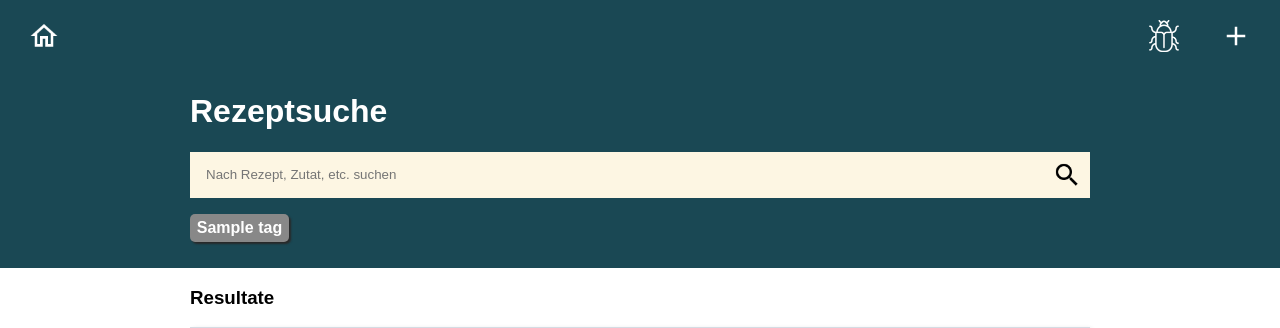
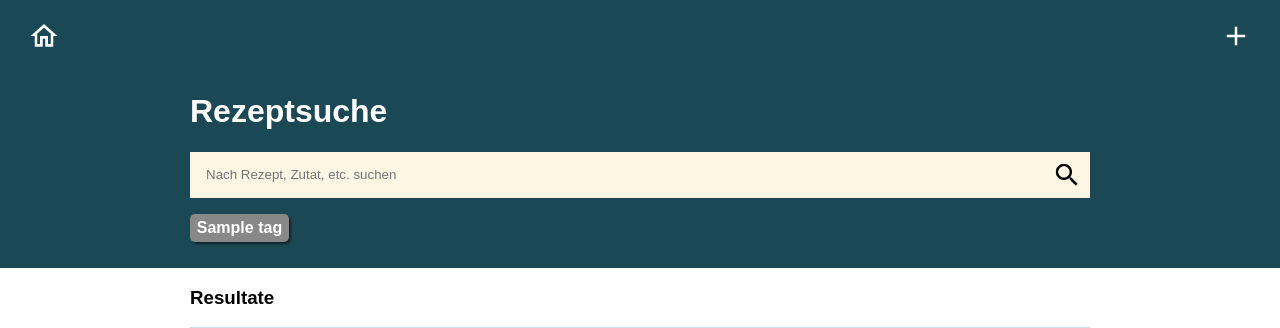
Before and after one commit to piMoll/recipy, a Django app: page /recipes/ in a window 1280 px wide. Shown: the top 328 px of the page. Run offline with Django 3.2, Linux system fonts and the light colour scheme; tables that the repository leaves empty hold one stand-in row (values such as "Sample post"); grey boxes marked "Sample" are stand-in pictures.

Commit message:
small fixes: simpler shadow for tags, fancier app-bar buttons

```diff
--- a/recipes/static/recipes/style.css
+++ b/recipes/static/recipes/style.css
@@ -64,10 +64,8 @@ body {
   font-size: 1rem;
   font-weight: bold;
   text-decoration: none;
-  box-shadow: 2px 2px 2px #adadad;
+  box-shadow: 2px 2px 2px rgba(0, 0, 0, 0.5);
   cursor: pointer; }
-  .tag.darkbg {
-    box-shadow: 2px 2px 2px #292929; }
 
 .recipe-times {
   margin: 0.5rem 0;
@@ -290,6 +288,11 @@ body {
   background-repeat: no-repeat;
   background-size: 32px 32px; }
 
+.button-close a:after {
+  background-image: url("close_white.png");
+  background-repeat: no-repeat;
+  background-size: 32px 32px; }
+
 .button-save input {
   padding: 0;
   border: 0;
--- a/recipes/static/recipes/style.scss
+++ b/recipes/static/recipes/style.scss
@@ -85,12 +85,8 @@ $page-gutter-width: 900px;
     font-size: 1rem;
     font-weight: bold;
     text-decoration: none;
-    box-shadow: 2px 2px 2px #adadad;
+    box-shadow: 2px 2px 2px rgba(0, 0, 0, 0.5);
     cursor: pointer;
-
-    &.darkbg {
-        box-shadow: 2px 2px 2px #292929;
-    }
 }
 
 .recipe-times {
@@ -405,6 +401,12 @@ $header-font: white;
     background-size: 32px 32px;
 }
 
+.button-close a:after {
+    background-image: url("close_" + $header-font + ".png");
+    background-repeat: no-repeat;
+    background-size: 32px 32px;
+}
+
 .button-save {
     input {
         padding: 0;
--- a/recipes/templates/recipes/search.html
+++ b/recipes/templates/recipes/search.html
@@ -25,7 +25,7 @@
         {% for tag, query, state in tag_list %}
             <a style="color:{{ tag.font }};background-color:{{ tag.color }};"
                href="?{{ query }}"
-               class="tag darkbg {% if state == 'y' %} include-tag {% elif state == 'n' %} exclude-tag {% endif %}">
+               class="tag{% if state == 'y' %} include-tag{% elif state == 'n' %} exclude-tag{% endif %}">
                 {{ tag.name }}
             </a>
         {% endfor %}
--- a/recipes/views.py
+++ b/recipes/views.py
@@ -73,9 +73,11 @@ def create(request, pk=None):
     ingredient_formset = None
     direction_formset = None
     recipe = None
+    close_url = reverse('recipes:search')
 
     if pk is not None:
         recipe = get_object_or_404(Recipe, pk=pk)
+        close_url = recipe.get_absolute_url()
 
     if request.method == "POST":
         recipe_form = RecipeCreateForm(data=request.POST, instance=recipe)
@@ -102,7 +104,8 @@ def create(request, pk=None):
         'recipe_form': recipe_form,
         'ingredient_formset': ingredient_formset,
         'direction_formset': direction_formset,
-        'tag_list': Tag.objects.all()
+        'tag_list': Tag.objects.all(),
+        'close_url': close_url
     })
 
 
--- a/templates/base.html
+++ b/templates/base.html
@@ -30,9 +30,6 @@
             </div>
             <div class="header-buttons-right">
                 {% block header-right %}
-                    <div class="header-button button-import">
-                        <a href="{% url 'crawler:index' %}"></a>
-                    </div>
                     <div class="header-button button-create">
                         <a href="{% url 'recipes:create' %}"></a>
                     </div>
```
Also changed, not shown: recipes/templates/recipes/recipe_create.html (+10 -1 lines), recipes/static/recipes/close_black.png (added), recipes/static/recipes/close_white.png (added).
